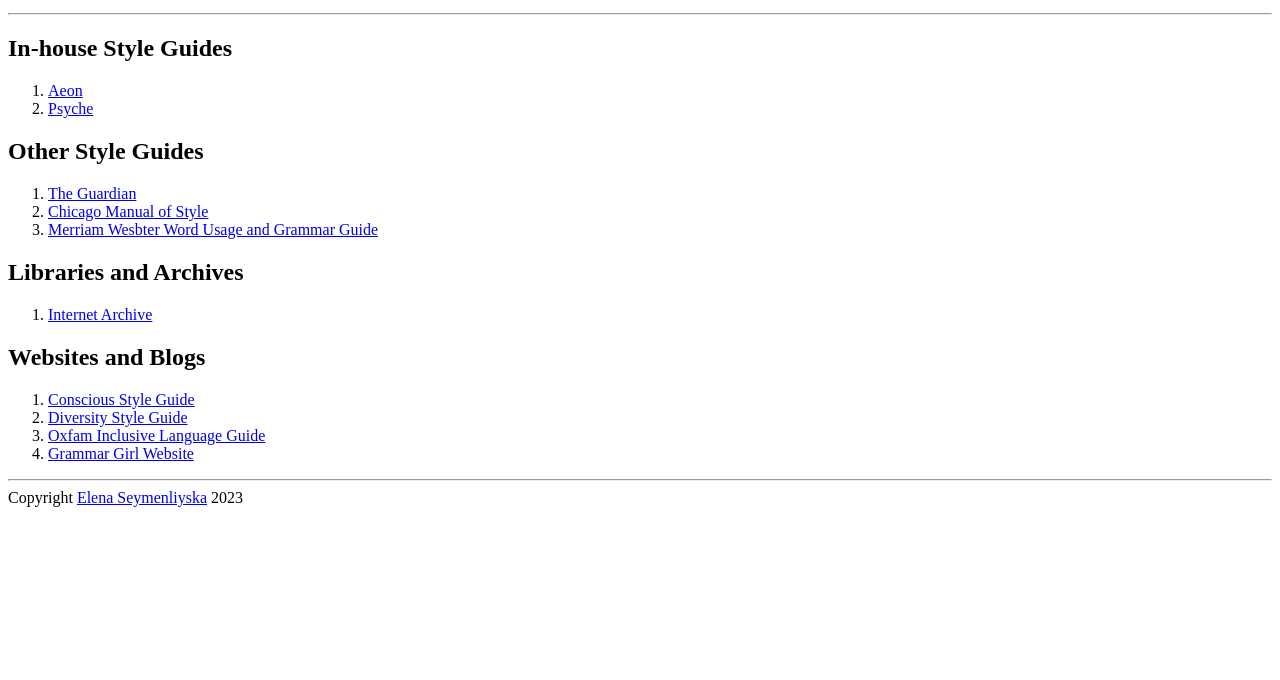
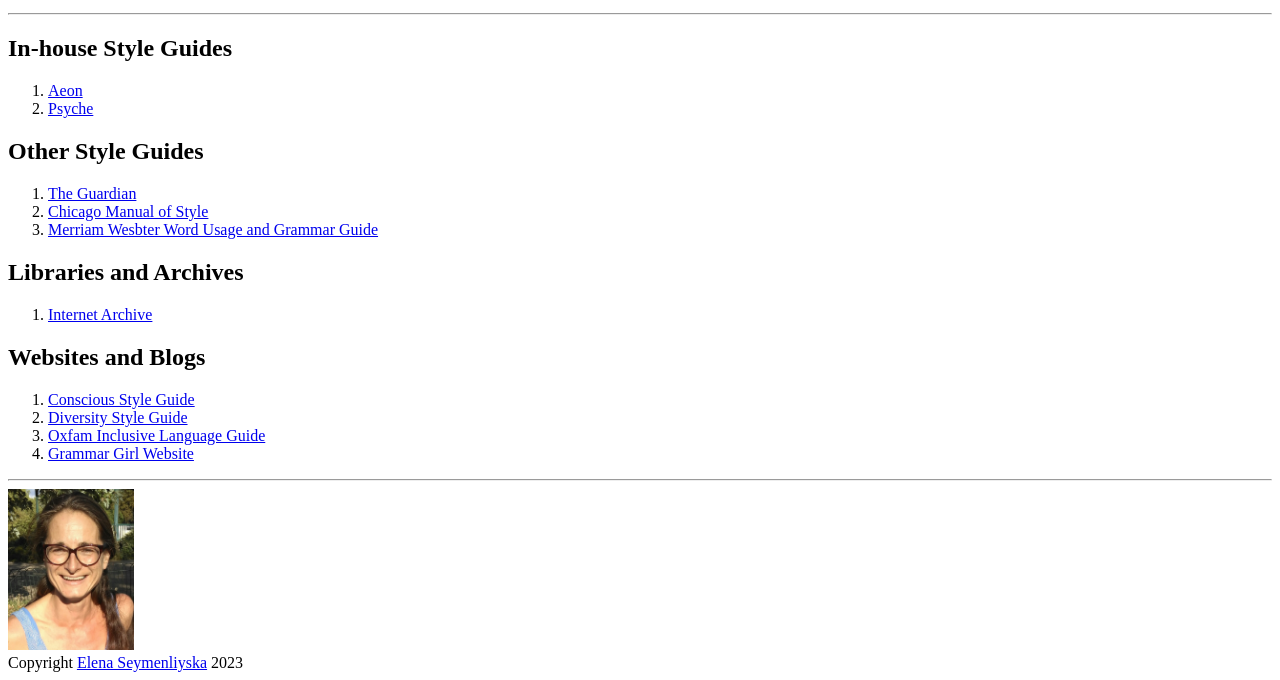
Before and after one commit to AeonProductionTeam/AeonProductionTeam.github.io, a plain HTML site: page Index.html in a window 1280 px wide. Shown: the part 262-942 px from the top of the page. Before the commit the page ends 800 px from the top, so only its background shows below. Drawn offline with Linux system fonts and the light colour scheme.

Commit message:
Add files via upload

```diff
--- a/Index.html
+++ b/Index.html
@@ -36,6 +36,7 @@
     </ol>
     </main>
     <hr>
+    <img src="Elena.jpg" width="10%" alt="Elena Seymenliyska, senior production editor at Aeon">
     <footer>Copyright <a href="mailto:elena.seymenliyska@aeon.co">Elena Seymenliyska</a> 2023</footer>
 </body>
 </html>
```
